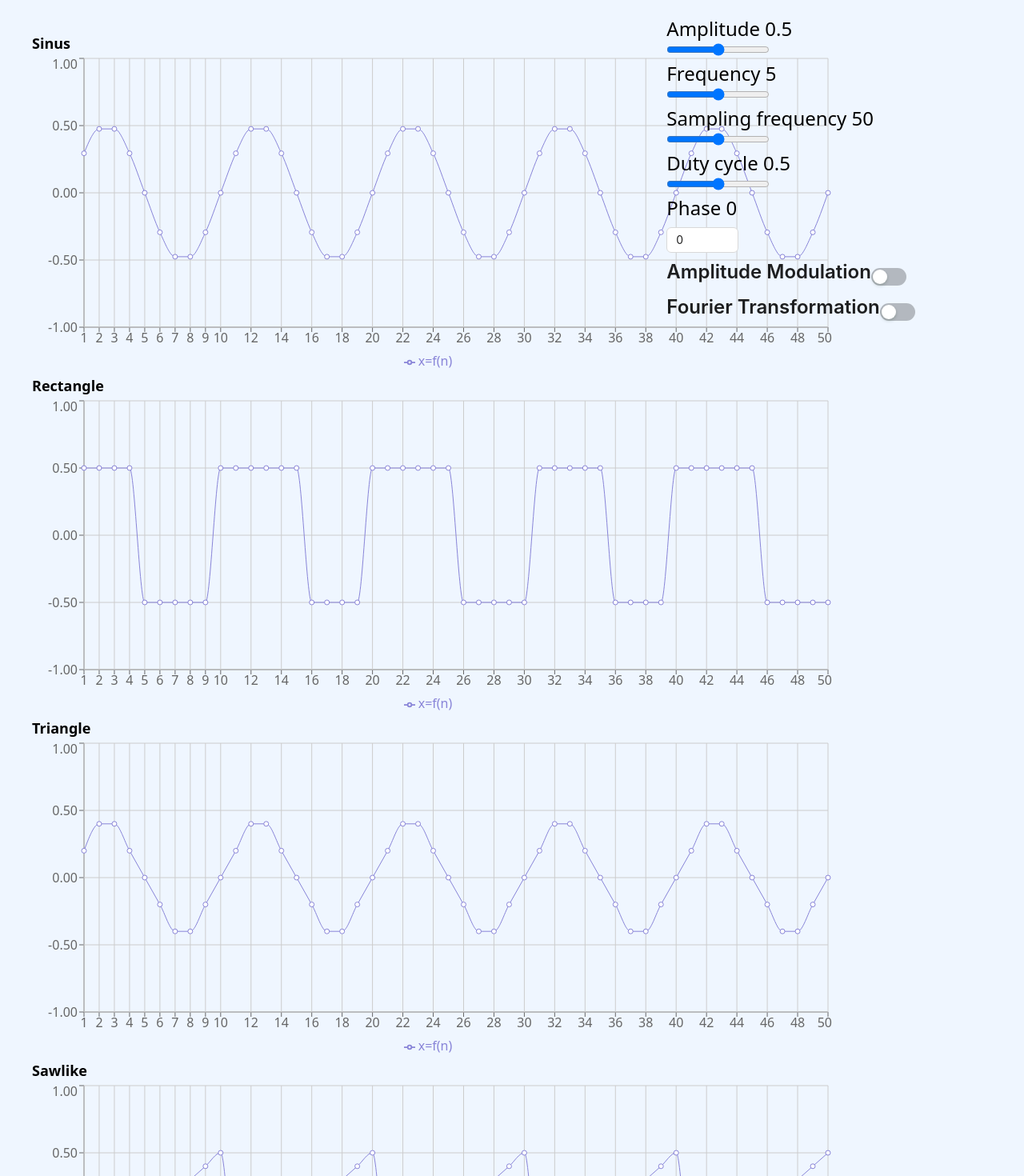
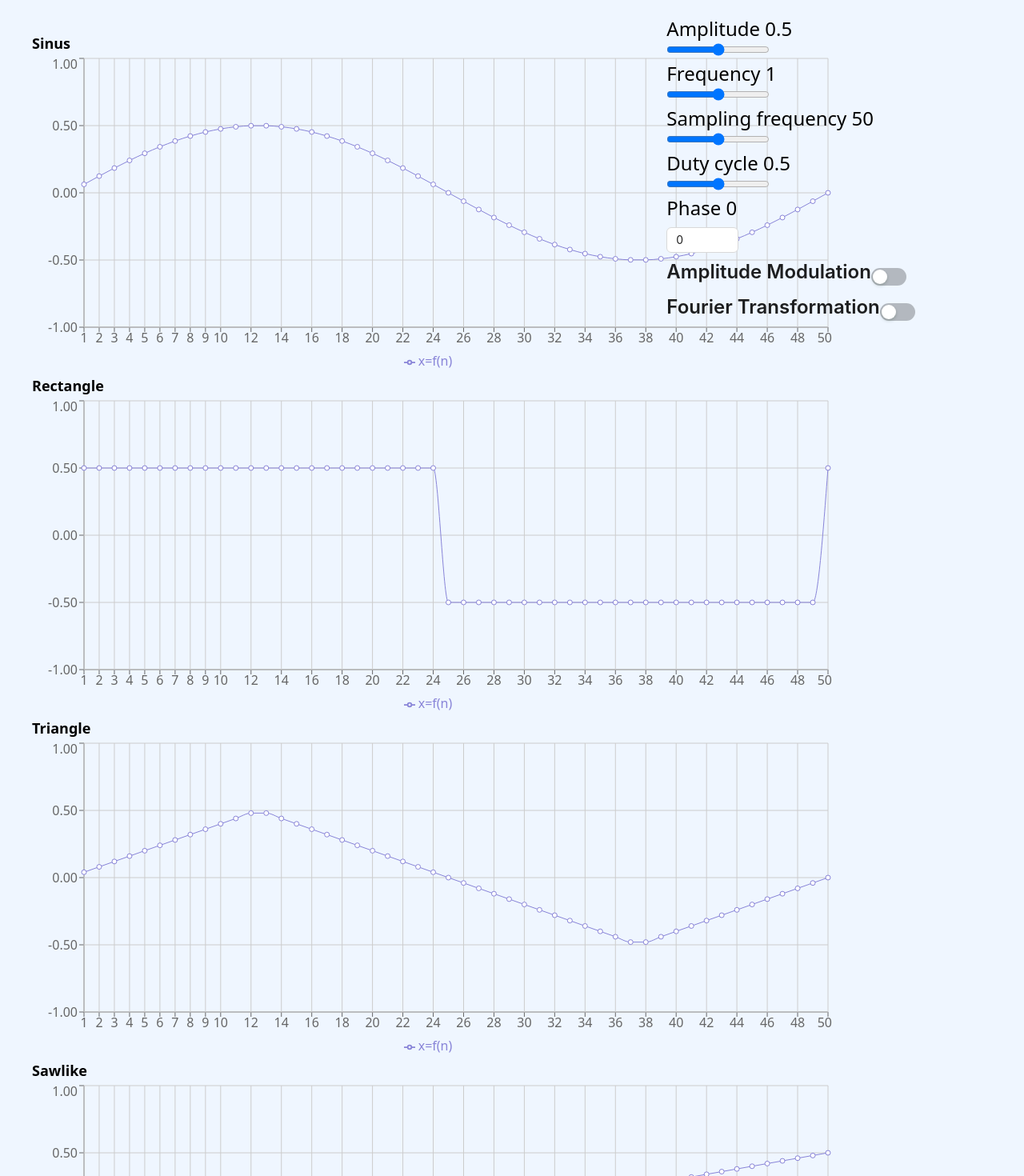
Before and after one commit to NBogomolski/DSP, a React (Vite) app in the folder Lab1/: page / in a window 1280 px wide. Shown: the top 1470 px of the page at 80% size. Built offline with nearby package versions, Linux system fonts and the light colour scheme.

Commit message:
feat: kinda sin, triangle and rect

```diff
--- a/Lab1/src/App.jsx
+++ b/Lab1/src/App.jsx
@@ -9,7 +9,7 @@ const { Title } = Typography;
 
 function App() {
   const [amplitude, setAmplitude] = useState(0.5);
-  const [frequency, setFrequency] = useState(5);
+  const [frequency, setFrequency] = useState(1);
   const [samplingFrequency, setSamplingFrequency] = useState(50);
   const [dutyCycle, setDutyCycle] = useState(0.5);
   const [phase0, setPhase0] = useState(0);
@@ -20,7 +20,7 @@ function App() {
   const [carrierPhase, setCarrierPhase] = useState(0);
 
   const [isFourierTransformed, setIsFourierTransformed] = useState(false);
-  const [kFourier, setKFourier] = useState(0);
+  const [kFourier, setKFourier] = useState(6);
 
   const generateSinusData = (a, f, N, phi0) => {
     const data = [];
@@ -113,7 +113,6 @@ function App() {
       aSin: [],
       phases: [],
     };
-    const n = N;
     const k = points.length;
     for (let j = 0; j < k; j++) {
       let cos = 0;
@@ -131,6 +130,7 @@ function App() {
       res.A.push(Math.sqrt(sin * sin + cos * cos));
       res.phases.push(Math.atan2(sin, cos));
     }
+    return res;
   };
 
   const calcReverseFourier = (fourier, n, isHarmonic) => {
@@ -188,17 +188,79 @@ function App() {
     addChartData(triangleData, sawlikeData)
   );
 
-  let otherData = [];
+  let fourierTransformedSinus = [];
+  let sinAmpSpectrum = [];
+  let sinPhaseSpectrum = [];
+
+  let fourierTransformedRectangle = []
+  let rectAmpSpectrum = [];
+  let rectPhaseSpectrum = [];
+
+  let fourierTransformedTriangle = [];
+  let triangleAmpSpectrum = [];
+  let trianglePhaseSpectrum = [];
+
+  const sinYCoordinates = sinusData.map((v) => v.y);
+  const rectYCoordinates = rectangleData.map((v) => v.y);
+  const triangleYCoordinates = triangleData.map((v) => v.y);
+  // const transformedData = useMemo(() => calcFourier(kpoints, samplingFrequency), [kFourier, samplingFrequency, amplitude, phase0, frequency]);
   if (isFourierTransformed) {
-    const yCoordinaties = sinusData.map((v) => v.y);
-    console.log(yCoordinaties);
-    const transformedData = calcFourier(kpoints, samplingFrequency);
-    console.log(transformedData); //!undefined
-    otherData = calcReverseFourier(transformedData, samplingFrequency, true);
+    // console.log('kpoints: ', yCoordinaties);
+    let transformedData = calcFourier(sinYCoordinates, samplingFrequency)
+    sinAmpSpectrum = transformedData.A
+    sinPhaseSpectrum = transformedData.phases
+    fourierTransformedSinus = calcReverseFourier(transformedData, samplingFrequency, true );
+
+    transformedData = calcFourier(rectYCoordinates, samplingFrequency)
+    rectAmpSpectrum = transformedData.A
+    rectPhaseSpectrum = transformedData.phases
+    fourierTransformedRectangle = calcReverseFourier(transformedData, samplingFrequency, false)
+
+    transformedData = calcFourier(triangleYCoordinates, samplingFrequency);
+    triangleAmpSpectrum = transformedData.A
+    trianglePhaseSpectrum = transformedData.phases
+    fourierTransformedTriangle = calcReverseFourier(transformedData, samplingFrequency, false)
+
+
+
   }
-  otherData = otherData.map((v, ind) => {
+
+  fourierTransformedSinus = fourierTransformedSinus.map((v, ind) => {
     return { y: v, n: ind + 1 };
   });
+  sinAmpSpectrum = sinAmpSpectrum.map((v, ind) => {
+    return { y: v, n: ind + 1 };
+  })
+  sinPhaseSpectrum = sinPhaseSpectrum.map((v, ind) => {
+    return { y: v, n: ind + 1 };
+  });
+
+  fourierTransformedRectangle = fourierTransformedRectangle.map((v, ind) => {
+    return { y: v, n: ind + 1 };
+  });
+  rectAmpSpectrum = rectAmpSpectrum.map((v, ind) => {
+    return { y: v, n: ind + 1 };
+  });
+  rectPhaseSpectrum = rectPhaseSpectrum.map((v, ind) => {
+    return { y: v, n: ind + 1 };
+  });
+
+  fourierTransformedTriangle = fourierTransformedTriangle.map((v, ind) => {
+    return { y: v, n: ind + 1 };
+  });
+  triangleAmpSpectrum = triangleAmpSpectrum.map((v, ind) => {
+    return { y: v, n: ind + 1 };
+  });
+  trianglePhaseSpectrum = trianglePhaseSpectrum.map((v, ind) => {
+    return { y: v, n: ind + 1 };
+  });
+
+  const sinAndFourierSum = addChartData(fourierTransformedSinus, sinusData);
+  const rectAndFourierSum = addChartData(fourierTransformedRectangle, rectangleData);
+  const triangleAndFourierSum = addChartData(
+    fourierTransformedTriangle,
+    triangleData
+  );
 
   return (
     <div className="bg-blue-50 p-5 h-full">
@@ -355,28 +417,61 @@ function App() {
             chartName={"Sinus"}
             otherData={
               isFourierTransformed
-                ? [
-                    generateSinusData(
-                      amplitude + 2,
-                      frequency - 1,
-                      samplingFrequency,
-                      phase0 + 2
-                    ),
-                    otherData,
-                  ]
+                ? [fourierTransformedSinus, sinAndFourierSum]
                 : undefined
             }
           ></Plot>
+          {isFourierTransformed && (
+            <>
+              <Plot
+                data={sinAmpSpectrum}
+                chartName={"Amplitude spectrum"}
+              ></Plot>
+              <Plot data={sinPhaseSpectrum} chartName={"Phase spectrum"}></Plot>
+            </>
+          )}
           <Plot
             data={rectangleData}
             formula={"x=f(n)"}
             chartName={"Rectangle"}
+            otherData={
+              isFourierTransformed
+                ? [fourierTransformedRectangle, rectAndFourierSum]
+                : undefined
+            }
           ></Plot>
+          {isFourierTransformed && (
+            <>
+              <Plot
+                data={rectAmpSpectrum}
+                chartName={"Amplitude spectrum"}
+              ></Plot>
+              <Plot
+                data={rectPhaseSpectrum}
+                chartName={"Phase spectrum"}
+              ></Plot>
+            </>
+          )}
           <Plot
             data={triangleData}
             formula={"x=f(n)"}
             chartName={"Triangle"}
+            otherData={
+              isFourierTransformed ? [fourierTransformedTriangle, triangleAndFourierSum] : undefined
+            }
           ></Plot>
+          {isFourierTransformed && (
+            <>
+              <Plot
+                data={triangleAmpSpectrum}
+                chartName={"Amplitude spectrum"}
+              ></Plot>
+              <Plot
+                data={trianglePhaseSpectrum}
+                chartName={"Phase spectrum"}
+              ></Plot>
+            </>
+          )}
           <Plot
             data={sawlikeData}
             formula={"x=f(n)"}
@@ -385,7 +480,7 @@ function App() {
           <Plot
             data={sumOfData}
             formula={"x=f(n)"}
-            chartName={"Sum of charts"}
+            chartName={"Polyharmonic"}
           ></Plot>
         </div>
       </div>
--- a/Lab1/src/Plot.jsx
+++ b/Lab1/src/Plot.jsx
@@ -10,8 +10,23 @@ import {
 } from "recharts";
 
 const Plot = ({ data, formula, chartName, otherData }) => {
-  if (otherData?.length == 1) {
-    otherData[0]
+  if (otherData?.length > 0) {
+    if (otherData[0][0].y0 === undefined)
+      otherData[0] = otherData[0].map((v) => {
+        return { n: v.n, y0: v.y };
+      });
+    if (otherData.length > 1 && otherData[1][0].y1 === undefined)
+      otherData[1] = otherData[1].map((v) => {return {n: v.n, y1: v.y}})
+    // data = data.map((v, ind) => {return {...data, ...otherData[1][ind]}})
+    for (let i = 0; i < otherData.length; i++) {
+      data = data.map((objA) => {
+        const correspondingObjB = otherData[i].find((objB) => objB.n === objA.n);
+        // const next = ind > 0 ? objA : {y:0}
+        return {...objA, ...correspondingObjB };
+      });
+
+    }
+    // console.log(data)
   }
   return (
     <>
@@ -28,26 +43,26 @@ const Plot = ({ data, formula, chartName, otherData }) => {
           {otherData?.length > 0 && (
             <Line
               type="monotone"
-              dataKey="y"
+              dataKey="y0"
               stroke="#f02943"
               name="fourier transformed"
-              data={otherData[0]}
+              // data={otherData[0]}
             />
           )}
           {otherData?.length > 1 && (
             <Line
               type="monotone"
-              dataKey="y"
-              stroke="#f02943"
+              dataKey="y1"
+              stroke="#050505"
               name="sum"
-              data={otherData[1]}
+              // data={otherData[1]}
             />
           )}
           {otherData?.length > 2 && (
             <Line
               type="monotone"
               dataKey="y"
-              stroke="#050505"
+              stroke="#6efa02"
               data={otherData[2]}
             />
           )}
```
